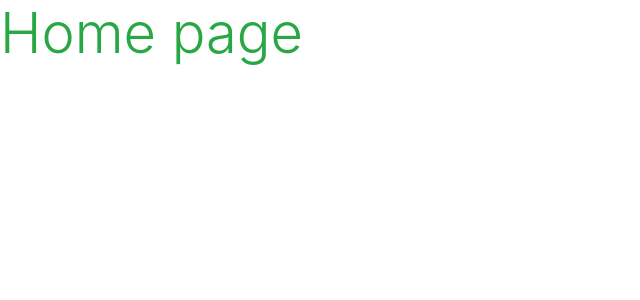
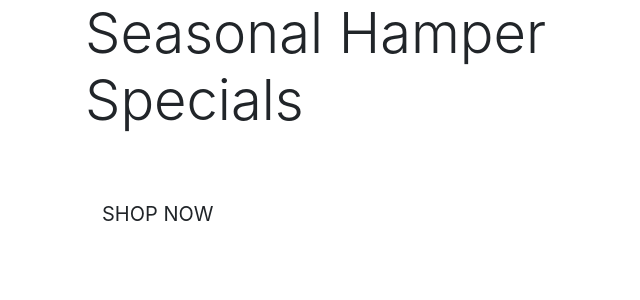
Before and after one commit to krisswiss/sui_generis, a Django app: page / in a window 1280 px wide. Shown: the top 300 px of the page, without its empty margins (0-640 px from the left). Run offline with Django 3.2, Linux system fonts and the light colour scheme; some libraries are stand-ins or nearby versions.

Commit message:
added home page

```diff
--- a/home/templates/home/index.html
+++ b/home/templates/home/index.html
@@ -1,6 +1,27 @@
 {% extends "base.html" %}
 {% load static %}
 
+{% block page_header %}
+    <div class="container header-container">
+        <div class="row">
+            <div class="col"></div>
+        </div>
+    </div>
+{% endblock %}
+
 {% block content %}
-    <h1 class="display-4 text-success">Home page</h1>
+    <div class="container h-100">
+        <div class="row h-100">
+            <div class="col-6 my-auto">
+                <h1 class="display-4 logo-font text-black">
+                    Seasonal Hamper Specials
+                </h1>
+                <div class="my-5">
+                    <h4>
+                        <a href="" class="shop-now-button btn btn-lg rounded-0 text-uppercase py-3">Shop Now</a>
+                    </h4>
+                </div>
+            </div>
+        </div>
+    </div>
 {% endblock %}
```
Also changed, not shown: home/views.py (line endings or trailing spaces).
